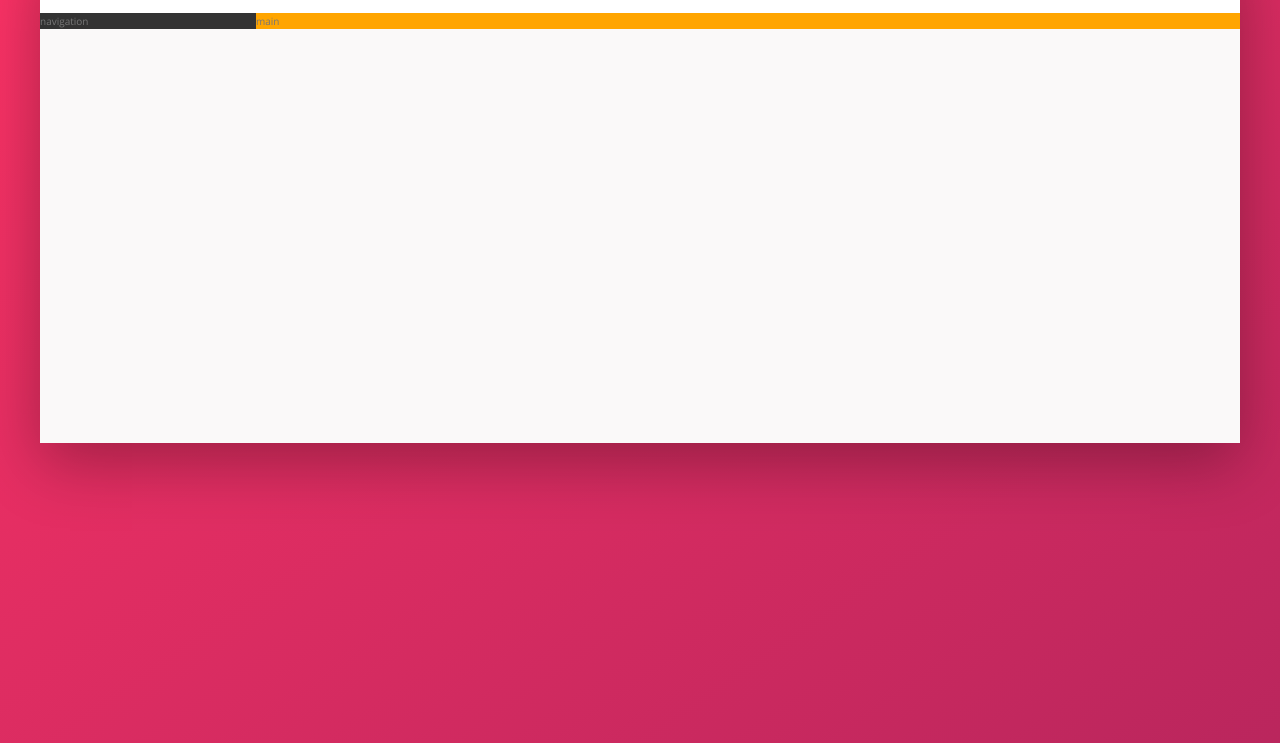
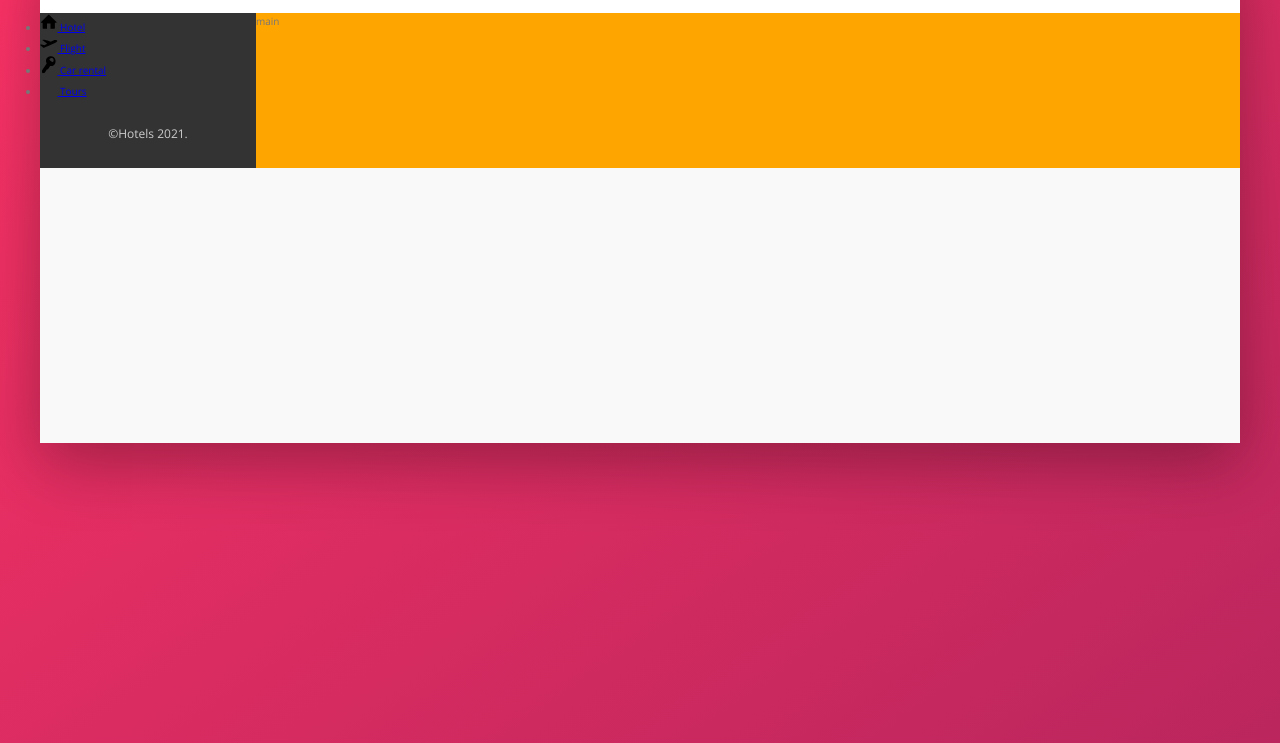
Before and after one commit to rdm100/flex-box-sass-practice, a website: page index.html in a window 1280 px wide. Shown: the part 137-880 px from the top of the page. Drawn offline with nearby package versions, Linux system fonts and the light colour scheme.

Commit message:
Added unordered list of links and icons to sidebar html.

```diff
--- a/index.html
+++ b/index.html
@@ -44,7 +44,43 @@
 				</header>
 				<div class="content">
 					<nav class="sidebar">
-						navigation
+						<ul class="side-nav">
+							<li class="side-nav__item">
+								<a href="#" class="side-nav__link">
+									<svg class="side-nav__icon">
+										<use xlink:href="img/sprite.svg#icon-home"></use>
+									</svg>
+									<span>Hotel</span>
+								</a>
+							</li>
+							<li class="side-nav__item">
+								<a href="#" class="side-nav__link">
+									<svg class="side-nav__icon">
+										<use xlink:href="img/sprite.svg#icon-aircraft-take-off"></use>
+									</svg>
+									<span>Flight</span>
+								</a>
+							</li>
+							<li class="side-nav__item">
+								<a href="#" class="side-nav__link">
+									<svg class="side-nav__icon">
+										<use xlink:href="img/sprite.svg#icon-key"></use>
+									</svg>
+									<span>Car rental</span>
+								</a>
+							</li>
+							<li class="side-nav__item">
+								<a href="#" class="side-nav__link">
+									<svg class="side-nav__icon">
+										<use xlink:href="img/sprite.svg#icon-icon-map"></use>
+									</svg>
+									<span>Tours</span>
+								</a>
+							</li>
+						</ul>
+						<div class="legal">
+							&copy;Hotels 2021.
+						</div>
 					</nav>
 					<main class="hotel-view">
 						main
--- a/sass/_components.scss
+++ b/sass/_components.scss
@@ -109,3 +109,28 @@
     margin-right: 1rem;
   }
 }
+
+// Side Navigation
+.side-nav {
+  &__item {
+
+  }
+
+  &__link {
+
+  }
+
+  &__icon {
+    width: 1.75rem;
+    height: 1.75rem;
+  }
+
+}
+
+// Legal
+.legal {
+  font-size: 1.2rem;
+  text-align: center;
+  color: var(--color-grey-light-4);
+  padding: 2.5rem;
+}
```
Also changed, not shown: css/style.css.
